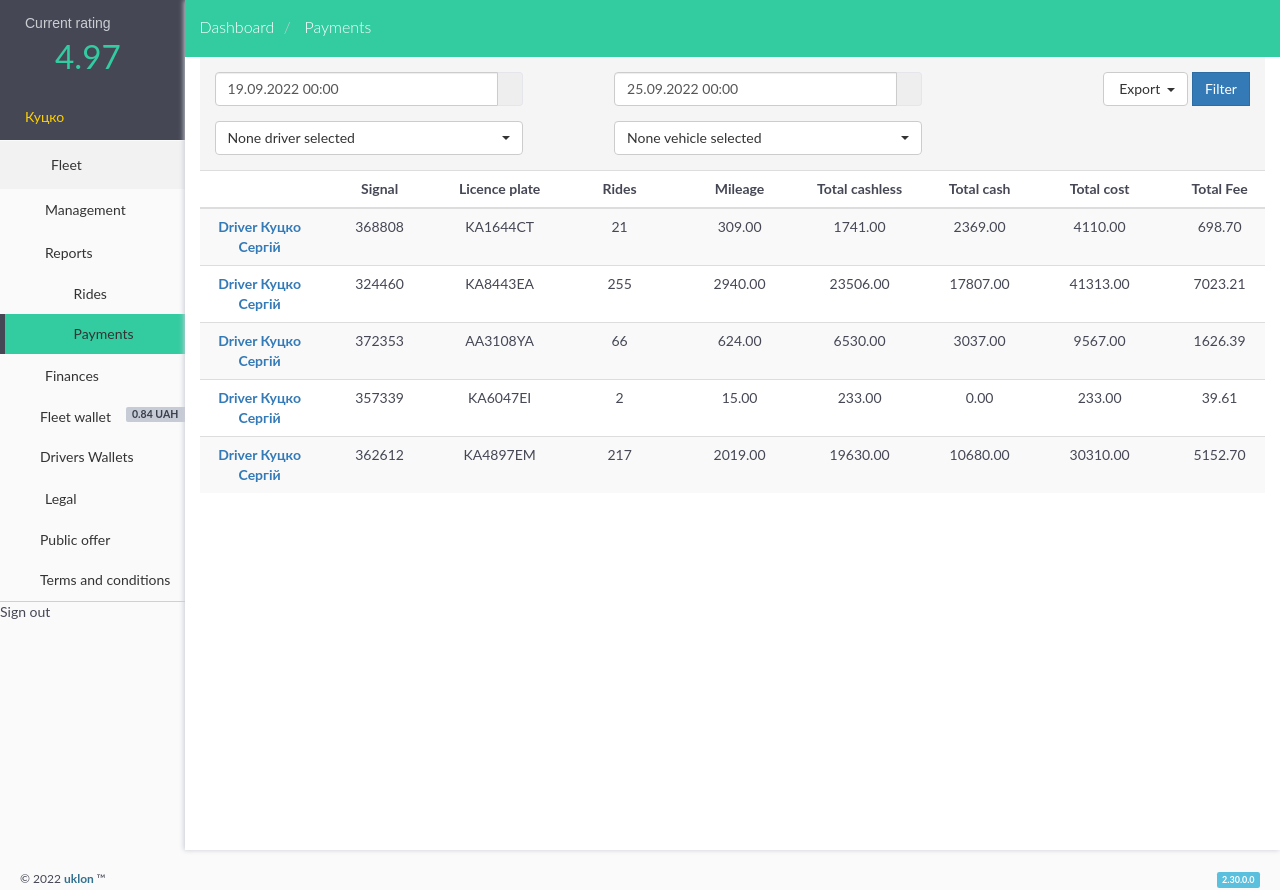
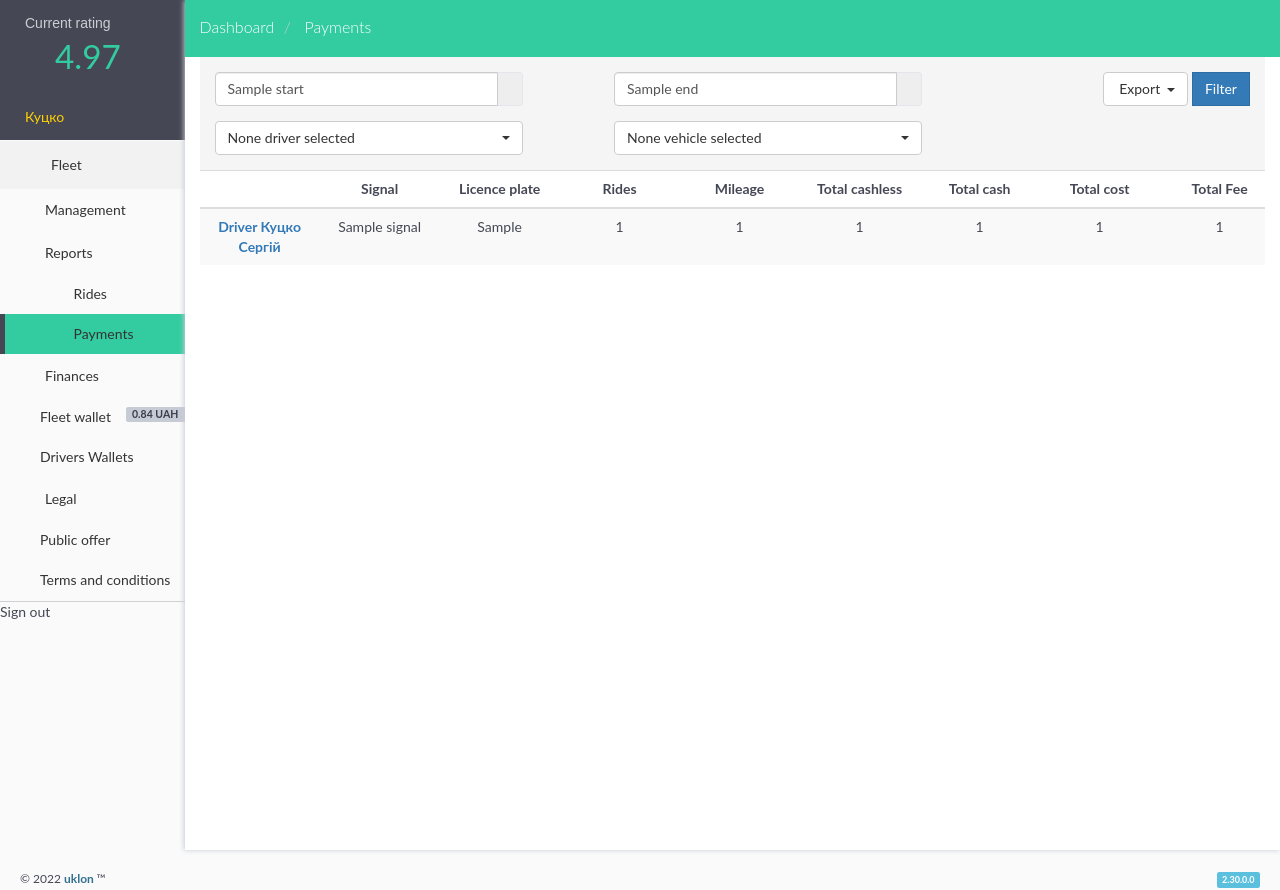
Before and after one commit to volodymyr-vereshchak/universal_auto, a Django app: template fake_uklon/templates/fake_uklon/report.html in a window 1280 px wide. Shown: the part 48-938 px from the top of the page. Run offline with Django 4.2, Linux system fonts and the light colour scheme; the template is opened without the code that fills it: most values are stand-ins (such as "Sample title", 1, 10 or a date in 2020); some libraries are stand-ins or nearby versions.

Commit message:
added flexible to accept url prams

```diff
--- a/fake_uklon/templates/fake_uklon/report.html
+++ b/fake_uklon/templates/fake_uklon/report.html
@@ -206,7 +206,7 @@
                             <div class="form-group">
                                 <label class="sr-only">From</label>
                                 <div class="input-group col-md-10">
-                                    <input type="text" name="StartDate" value="19.09.2022 00:00" class="datetimepicker form-control" autocomplete="off">
+                                    <input type="text" name="StartDate" value="{{start}}" class="datetimepicker form-control" autocomplete="off">
                                     <span class="input-group-addon"><i class="fa fa-calendar"></i></span>
                                 </div>
                             </div>
@@ -215,7 +215,7 @@
                             <div class="form-group ">
                                 <label class="sr-only">To</label>
                                 <div class="input-group col-md-10">
-                                    <input type="text" name="EndDate" value="25.09.2022 00:00" class="datetimepicker form-control" autocomplete="off">
+                                    <input type="text" name="EndDate" value="{{end}}" class="datetimepicker form-control" autocomplete="off">
                                     <span class="input-group-addon"><i class="fa fa-calendar"></i></span>
                                 </div>
                             </div>
@@ -292,6 +292,7 @@
             </tr>
         </thead>
         <tbody>
+                {% for driver in drivers %}
                 <tr data-driverid="477f17e3-4e80-4b98-a2af-609f86ace552">
                     <td>
                       <strong>
@@ -299,144 +300,29 @@
                       </strong>
                     </td>
                     <td>
-                        368808
+                        {{ driver.signal }}
                     </td>
                     <td>
-                        KA1644CT
+                        {{driver.licence_plate}}
                     </td>
-                    <td>21</td>
-                    <td>309.00</td>
-                    <td>1741.00</td>
+                    <td>{{driver.total_rides}}</td>
+                    <td>{{driver.total_distance}}</td>
+                    <td>{{driver.total_amount_cach_less}}</td>
                     <td>
-                        2369.00
+                        {{driver.total_amount_cach}}
                     </td>
                     <td>
-                        4110.00
+                        {{driver.total_amount}}
                     </td>
                     <td>
-                        698.70
+                        {{driver.total_amount_without_comission}}
                     </td>
                      <td>
-                        3411.30
+                        {{driver.profit}}
                     </td>
-                    <td class="hide">0.00</td>
+                    <td class="hide">{{driver.bonuses}}</td>
                 </tr>
-                <tr data-driverid="6bf75830-5a25-41a6-8949-b2d7ad98d8ef">
-                    <td>
-                      <strong>
-                        <a class="text-primary" href="https://partner.uklon.com.ua/driver/6bf75830-5a25-41a6-8949-b2d7ad98d8ef/profile" target="_parent" title="Profile">Driver Куцко Сергій</a>
-                      </strong>
-                    </td>
-                    <td>
-                        324460
-                    </td>
-                    <td>
-                        KA8443EA
-                    </td>
-                    <td>255</td>
-                    <td>2940.00</td>
-                    <td>23506.00</td>
-                    <td>
-                        17807.00
-                    </td>
-                    <td>
-                        41313.00
-                    </td>
-                    <td>
-                        7023.21
-                    </td>
-                     <td>
-                        34289.79
-                    </td>
-                    <td class="hide">0.00</td>
-                </tr>
-                <tr data-driverid="9900c0e9-ca02-4402-8e00-c12a65db418a">
-                    <td>
-                      <strong>
-                        <a class="text-primary" href="https://partner.uklon.com.ua/driver/9900c0e9-ca02-4402-8e00-c12a65db418a/profile" target="_parent" title="Profile">Driver Куцко Сергій</a>
-                      </strong>
-                    </td>
-                    <td>
-                        372353
-                    </td>
-                    <td>
-                        AA3108YA
-                    </td>
-                    <td>66</td>
-                    <td>624.00</td>
-                    <td>6530.00</td>
-                    <td>
-                        3037.00
-                    </td>
-                    <td>
-                        9567.00
-                    </td>
-                    <td>
-                        1626.39
-                    </td>
-                     <td>
-                        7940.61
-                    </td>
-                    <td class="hide">0.00</td>
-                </tr>
-                <tr data-driverid="99ece989-010c-4f4d-9f0c-8c4baf0abba2">
-                    <td>
-                      <strong>
-                        <a class="text-primary" href="https://partner.uklon.com.ua/driver/99ece989-010c-4f4d-9f0c-8c4baf0abba2/profile" target="_parent" title="Profile">Driver Куцко Сергій</a>
-                      </strong>
-                    </td>
-                    <td>
-                        357339
-                    </td>
-                    <td>
-                        KA6047EI
-                    </td>
-                    <td>2</td>
-                    <td>15.00</td>
-                    <td>233.00</td>
-                    <td>
-                        0.00
-                    </td>
-                    <td>
-                        233.00
-                    </td>
-                    <td>
-                        39.61
-                    </td>
-                     <td>
-                        193.39
-                    </td>
-                    <td class="hide">0.00</td>
-                </tr>
-                <tr data-driverid="b3a412cc-20ea-4829-9f77-3d44aa9ffe68">
-                    <td>
-                      <strong>
-                        <a class="text-primary" href="https://partner.uklon.com.ua/driver/b3a412cc-20ea-4829-9f77-3d44aa9ffe68/profile" target="_parent" title="Profile">Driver Куцко Сергій</a>
-                      </strong>
-                    </td>
-                    <td>
-                        362612
-                    </td>
-                    <td>
-                        KA4897EM
-                    </td>
-                    <td>217</td>
-                    <td>2019.00</td>
-                    <td>19630.00</td>
-                    <td>
-                        10680.00
-                    </td>
-                    <td>
-                        30310.00
-                    </td>
-                    <td>
-                        5152.70
-                    </td>
-                     <td>
-                        25157.30
-                    </td>
-                    <td class="hide">0.00</td>
-                </tr>
+                {% endfor %}
         </tbody>
         <tfoot>
             <tr>
--- a/fake_uklon/urls.py
+++ b/fake_uklon/urls.py
@@ -4,6 +4,5 @@ from fake_uklon.views import Export, Login
 
 urlpatterns = [
     path("login/", Login.as_view()),
-    path("partner/export/fares", Export.as_view(), name="report_1"),
-    path("partner/export/fares2", Export.as_view(), name="report_2"),
+    path("partner/export/fares/", Export.as_view(), name="report"),
 ]
```
Also changed, not shown: fake_uklon/tests.py (+19 -10 lines), fake_uklon/views.py (+55 -21 lines).
